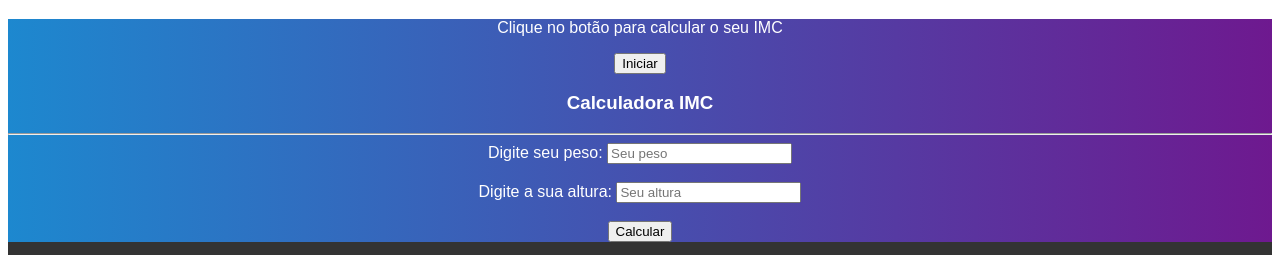
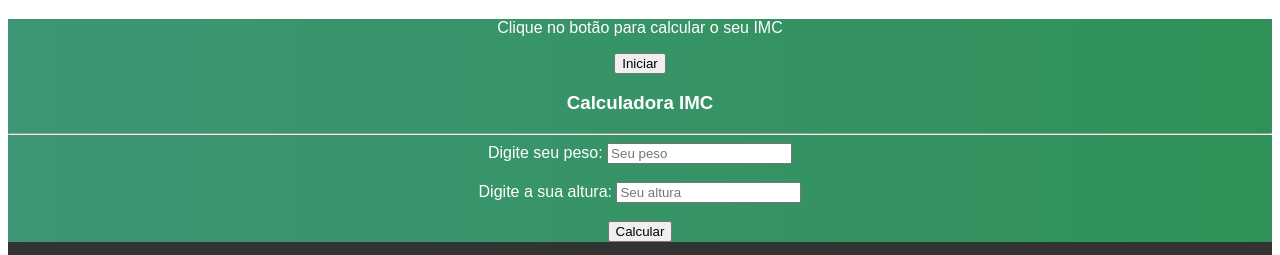
Before and after one commit to GoustFPS/mi-au-website, a plain HTML site: page petsaudavel.html in a window 1280 px wide. Shown: the part 494-749 px from the top of the page. Drawn offline with Linux system fonts and the light colour scheme.

```diff
--- a/petsaudavel.html
+++ b/petsaudavel.html
@@ -8,7 +8,7 @@
     <style>
         .containerimc{
             font-family: Arial, Helvetica, sans-serif;
-            background: linear-gradient(to right, rgb(29, 136, 207), rgb(110, 25, 143));
+            background: linear-gradient(to right, rgb(61, 150, 116), rgb(48, 145, 88));
             text-align: center;
             color: #fff;
 
```
